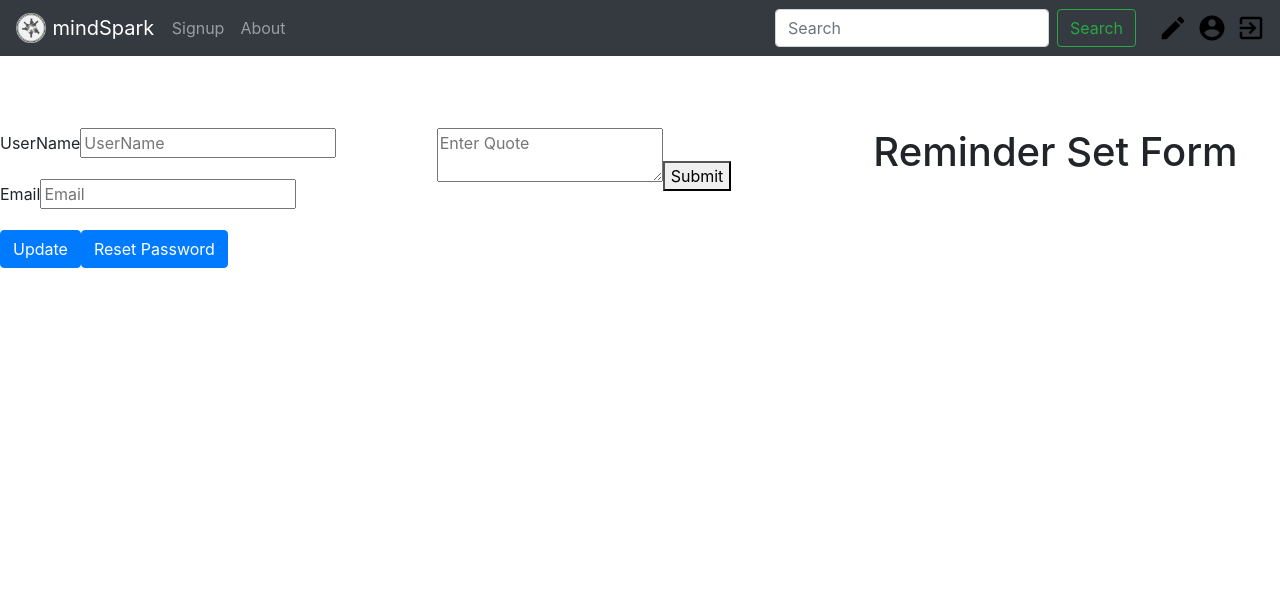
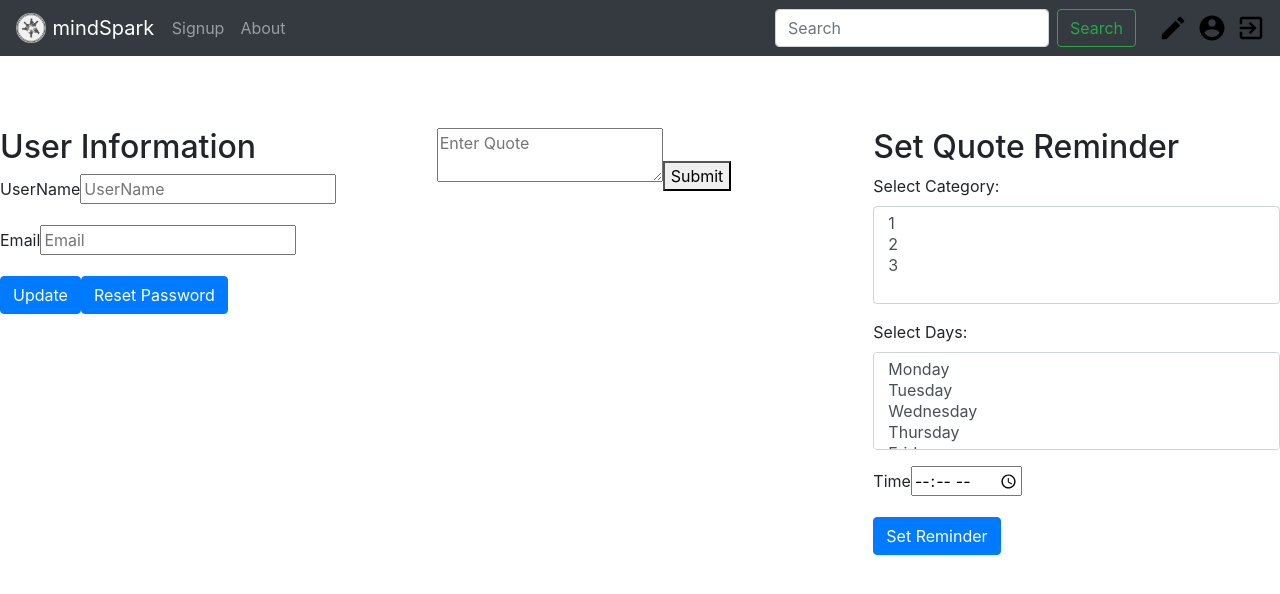
Before and after one commit to abansal98/mindSpark, a React (Create React App) app in the folder react-app/: page /userProfile in a window 1280 px wide. Shown: the top 594 px of the page. Built offline with nearby package versions, Linux system fonts and the light colour scheme.

Commit message:
reminder form v1

```diff
--- a/react-app/src/components/UserProfile/ProfileForm.js
+++ b/react-app/src/components/UserProfile/ProfileForm.js
@@ -4,6 +4,7 @@ class ProfileForm extends Component {
     render() {
         return (
             <React.Fragment>
+                <h2> User Information </h2>
                 <div className="wrapper" ref={this.props.containerRef}>
                     <div className="form-wrapper">
                         <div className="header">
--- a/react-app/src/components/UserProfile/ReminderForm.js
+++ b/react-app/src/components/UserProfile/ReminderForm.js
@@ -4,9 +4,46 @@ class ReminderForm extends Component {
     render() {
         return (
             <React.Fragment>
-                <h1>Reminder Set Form</h1>
-  </React.Fragment >
-      );
+                <h2>Set Quote Reminder</h2>
+                <div className="wrapper" ref={this.props.containerRef}>
+                    <div className="form-wrapper">
+                        <div className="header">
+                        </div>
+                        <form>
+                        <div class="form-group">
+                            <label for="sel1">Select Category:</label>
+                            <select multiple class="form-control" id="sel1">
+                                <option>1</option>
+                                <option>2</option>
+                                <option>3</option>
+                            </select>
+                            </div>
+                            <div class="form-group">
+                            <label for="sel1">Select Days:</label>
+                            <select multiple class="form-control" id="sel1">
+                                <option>Monday</option>
+                                <option>Tuesday</option>
+                                <option>Wednesday</option>
+                                <option>Thursday</option>
+                                <option>Friday</option>
+                                <option>Saturday</option>
+                                <option>Sunday</option>
+                            </select>
+                            </div>
+                            <div className="form-group">
+                                <div className="email">
+                                    <label htmlFor="email">Time</label>
+                                    <input type="time" id="appt" name="appt" required/>
+                                </div>
+                            </div>
+                            <button className="btn btn-primary" type="submit">
+                                Set Reminder
+                                </button>
+                        </form>
+                    </div>
+                </div>
+            </React.Fragment >
+        );
     }
 }
 
```
